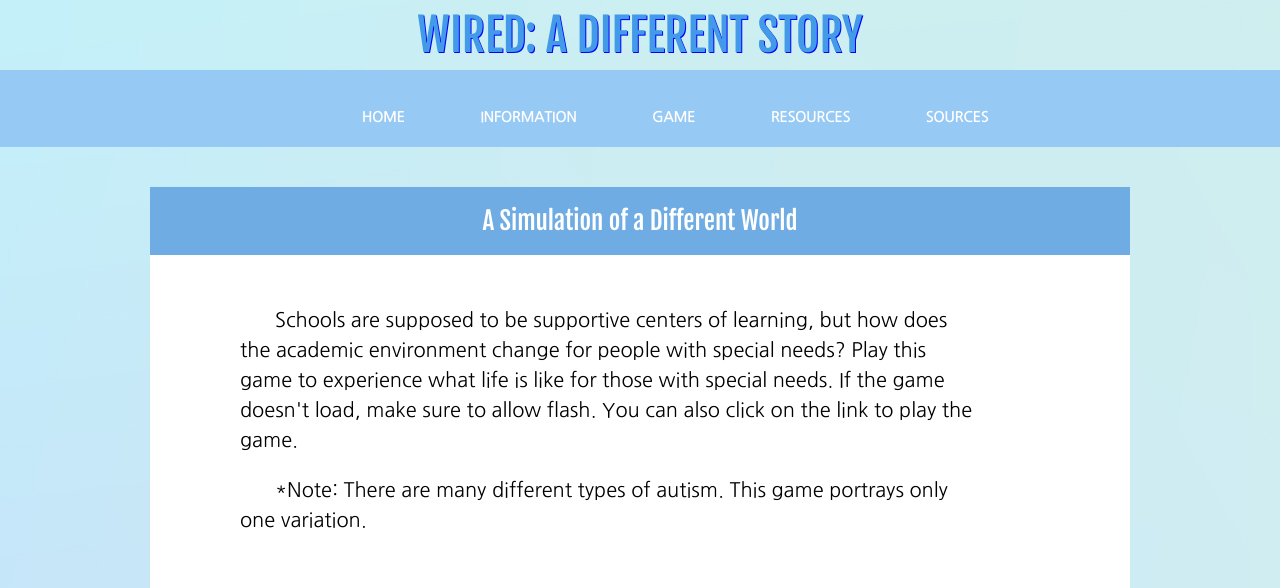
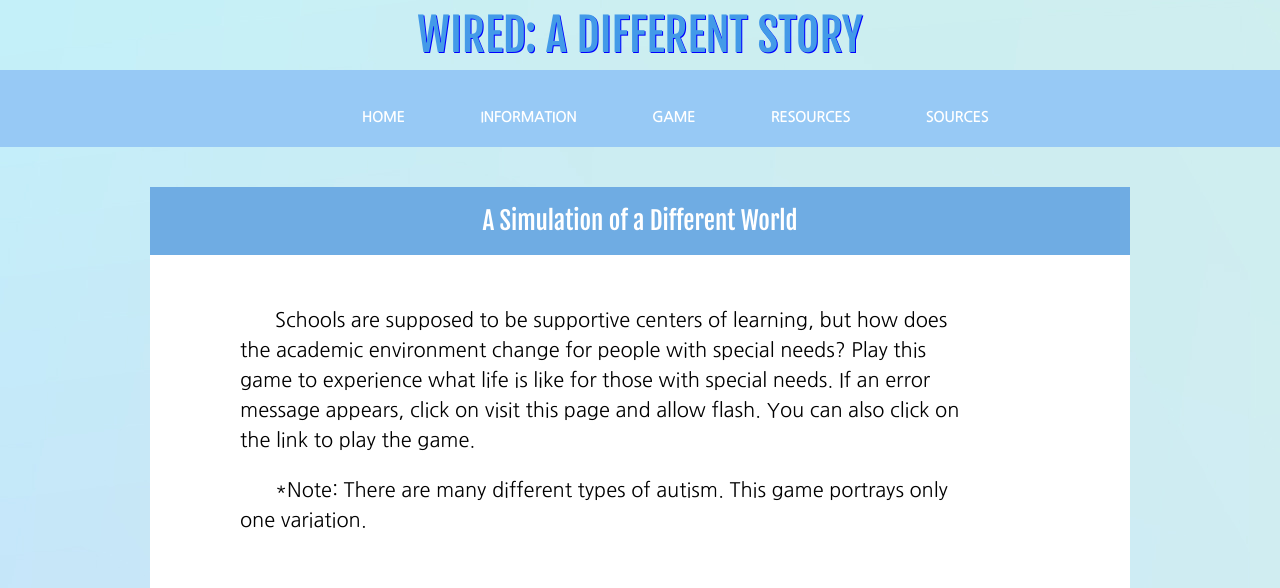
Before and after one commit to mkee1/gwcProject.github.io, a plain HTML site: page indexGame.html in a window 1280 px wide. Shown: the top 588 px of the page. Drawn offline with nearby package versions, Linux system fonts and the light colour scheme; a script that the page names is missing.

```diff
--- a/indexGame.html
+++ b/indexGame.html
@@ -37,7 +37,7 @@
   A Simulation of a Different World
   </div>
     <br>
-    <p>Schools are supposed to be supportive centers of learning, but how does the academic environment change for people with special needs? Play this game to experience what life is like for those with special needs. If the game doesn't load, make sure to allow flash. You can also click on the link to play the game.</p>
+    <p>Schools are supposed to be supportive centers of learning, but how does the academic environment change for people with special needs? Play this game to experience what life is like for those with special needs. If an error message appears, click on visit this page and allow flash. You can also click on the link to play the game. </p>
     <p>*Note: There are many different types of autism. This game portrays only one variation.</p>
     <br>
     <br>
```
